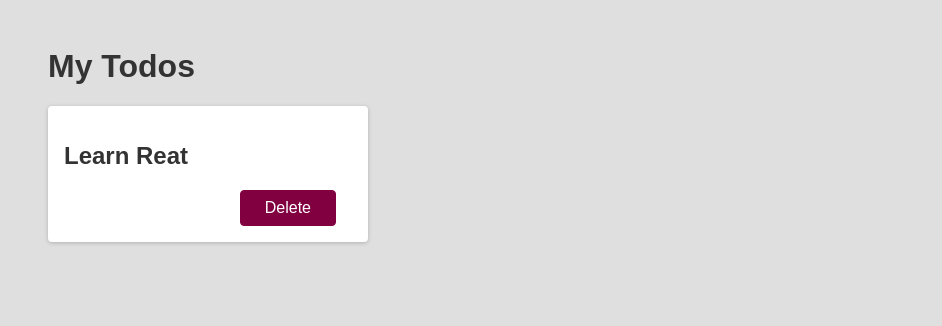
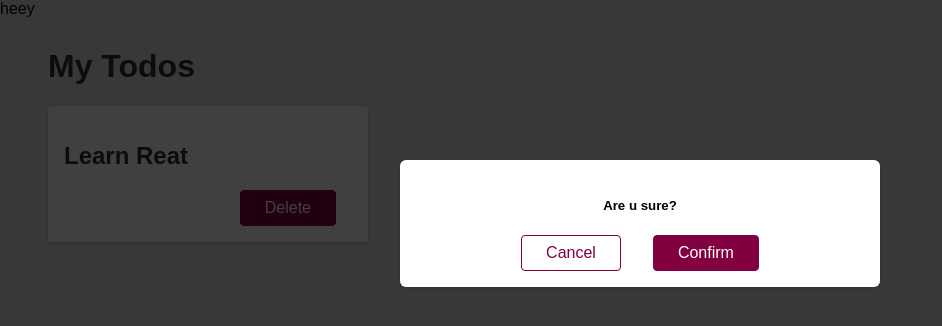
Before and after one commit to khawla-darouich/Todo-app, a React (Create React App) app: page / in a window 1280 px wide. Both pictures are taken after a click on the button "Delete". Shown: the top 326 px of the page, without its empty margins (0-942 px from the left). Built offline with nearby package versions, Linux system fonts and the light colour scheme.

Commit message:
AddState

```diff
--- a/src/App.js
+++ b/src/App.js
@@ -1,4 +1,7 @@
 import Todo from "./components/Todo";
+
+
+
 function App() {
   return (
     <div >
--- a/src/components/Backdrop.js
+++ b/src/components/Backdrop.js
@@ -1,5 +1,5 @@
 function BackDrop() {
-    return <div className="backDrop" />;
+    return <div className="backdrop" >heey </div>;
 
 }
 export default BackDrop;
--- a/src/components/Modal.js
+++ b/src/components/Modal.js
@@ -9,4 +9,5 @@
     );
 }
 
+
 export default Modal;
--- a/src/components/Todo.js
+++ b/src/components/Todo.js
@@ -1,14 +1,22 @@
+import { useState } from 'react';
+import Modal from './Modal';
+import BackDrop from './Backdrop';
+
+
 function Todo(props) {
-
+    const [modalIsOpen, setModalIsOpen] = useState(false);
     function deleteHandler() {
-
+        setModalIsOpen(true);
     }
     return (
         <div className="card">
             <h2>{props.title}</h2>
             <div className="actions">
-                <button className="btn" >Delete</button>
+                <button className="btn" onClick={deleteHandler}>Delete</button>
             </div>
+            {modalIsOpen && <Modal />}
+            {modalIsOpen && <BackDrop />}
+
         </div>
     );
 }
```
